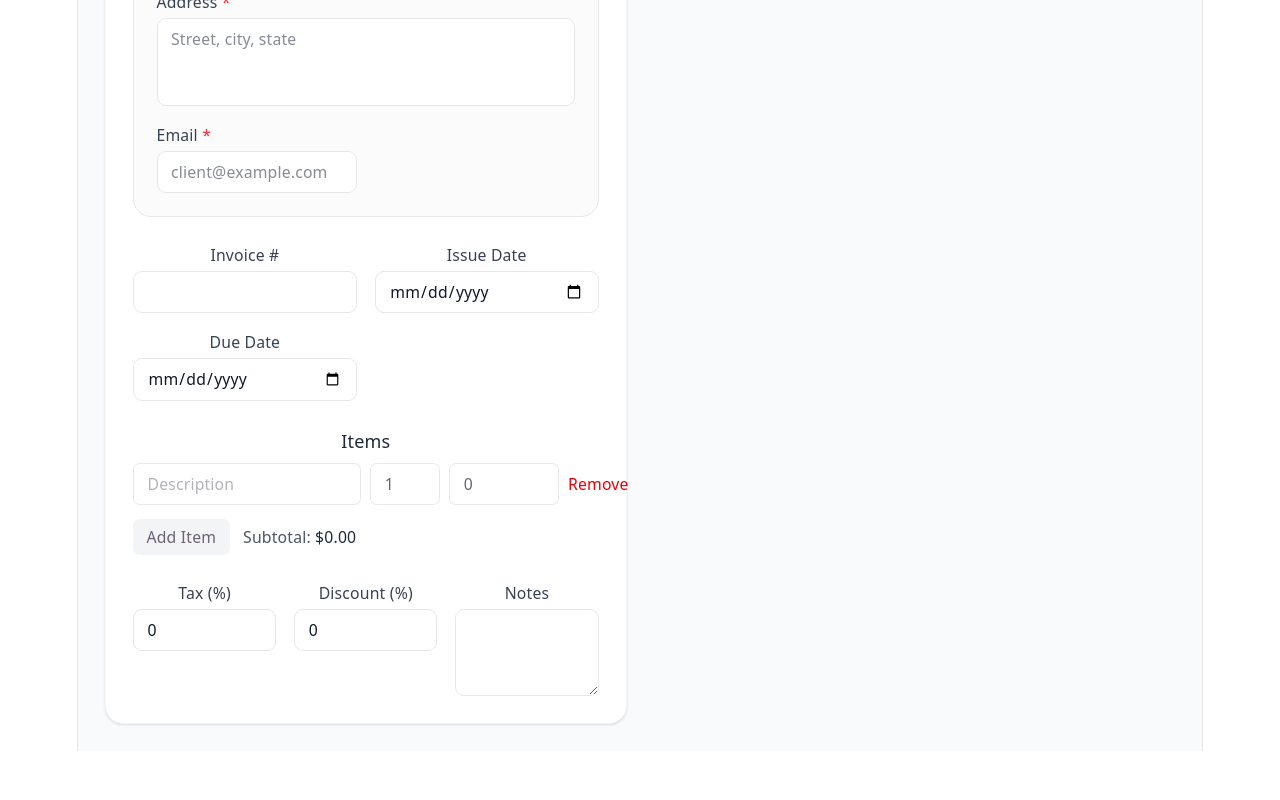
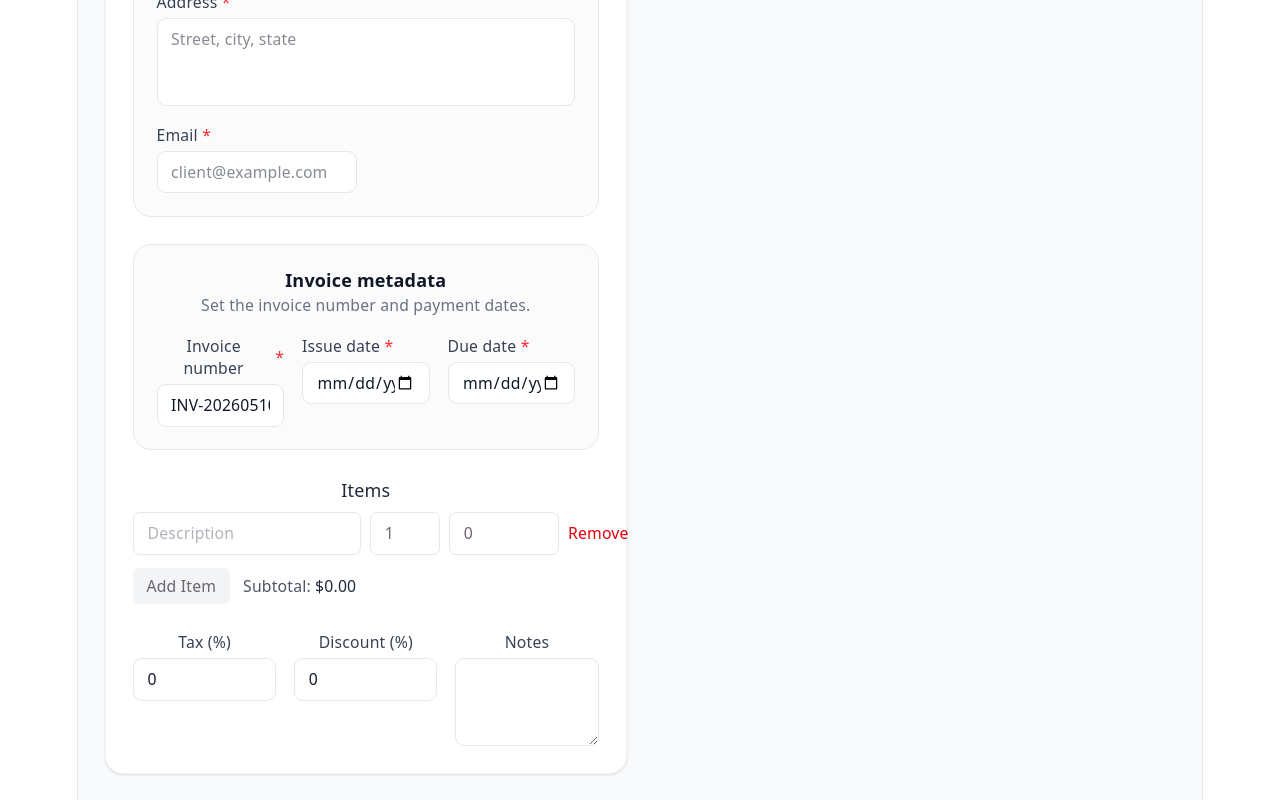
Before and after one commit to Shyni97/Invoice_Generation_Web_Application, a React app in the folder frontend/: page / in a window 1280 px wide. Shown: the part 832-1632 px from the top of the page. Before the commit the page ends 1583 px from the top, so only its background shows below. Built offline with nearby package versions, Linux system fonts and the light colour scheme; the HTML template or start-up script is replaced by a standard one.

Commit message:
Invoice Metadata created

```diff
--- a/frontend/src/components/forms/InvoiceForm.jsx
+++ b/frontend/src/components/forms/InvoiceForm.jsx
@@ -1,5 +1,6 @@
-import { useMemo, useState } from "react";
+import { useEffect, useMemo, useState } from "react";
 
+import InvoiceMetadataSection from "./InvoiceMetadataSection";
 import PartyDetailsSection from "./PartyDetailsSection";
 
 const billerFields = [
@@ -19,6 +20,14 @@ const emptyPartyErrors = { name: "", address: "", email: "", contact: "" };
 
 const validateEmail = (value) => /\S+@\S+\.\S+/.test(value);
 
+const generateInvoiceNumber = () => {
+  const stamp = new Date();
+  const datePart = `${stamp.getFullYear()}${String(stamp.getMonth() + 1).padStart(2, "0")}${String(stamp.getDate()).padStart(2, "0")}`;
+  const timePart = `${String(stamp.getHours()).padStart(2, "0")}${String(stamp.getMinutes()).padStart(2, "0")}${String(stamp.getSeconds()).padStart(2, "0")}`;
+
+  return `INV-${datePart}-${timePart}`;
+};
+
 const validateParty = (section, values) => {
   const errors = { ...emptyPartyErrors };
 
@@ -34,16 +43,38 @@ const validateParty = (section, values) => {
   return errors;
 };
 
+const validateMetadata = (values) => {
+  const errors = {
+    invoiceNumber: values.invoiceNumber.trim() ? "" : "Invoice number is required.",
+    issueDate: values.issueDate ? "" : "Issue date is required.",
+    dueDate: values.dueDate ? "" : "Due date is required.",
+  };
+
+  if (values.issueDate && values.dueDate && values.dueDate < values.issueDate) {
+    errors.dueDate = "Due date cannot be before issue date.";
+  }
+
+  return errors;
+};
+
 const InvoiceForm = ({ invoiceData, setInvoiceData }) => {
   const [touched, setTouched] = useState({
     biller: { name: false, address: false, email: false, contact: false },
     client: { name: false, address: false, email: false },
+    metadata: { invoiceNumber: false, issueDate: false, dueDate: false },
   });
 
   const [errors, setErrors] = useState({
     biller: validateParty("biller", invoiceData.biller),
     client: validateParty("client", invoiceData.client),
+    metadata: validateMetadata(invoiceData),
   });
+
+  useEffect(() => {
+    if (!invoiceData.invoiceNumber) {
+      setInvoiceData(prev => ({ ...prev, invoiceNumber: generateInvoiceNumber() }));
+    }
+  }, [invoiceData.invoiceNumber, setInvoiceData]);
 
   const handleChange = (path, val) => {
     setInvoiceData(prev => {
@@ -78,6 +109,27 @@ const InvoiceForm = ({ invoiceData, setInvoiceData }) => {
     setErrors(prev => ({
       ...prev,
       [section]: validateParty(section, invoiceData[section]),
+    }));
+  };
+
+  const updateMetadataField = (field, value) => {
+    handleChange(field, value);
+
+    setErrors(prev => ({
+      ...prev,
+      metadata: validateMetadata({ ...invoiceData, [field]: value }),
+    }));
+  };
+
+  const markMetadataTouched = (field) => {
+    setTouched(prev => ({
+      ...prev,
+      metadata: { ...prev.metadata, [field]: true },
+    }));
+
+    setErrors(prev => ({
+      ...prev,
+      metadata: validateMetadata(invoiceData),
     }));
   };
 
@@ -130,36 +182,13 @@ const InvoiceForm = ({ invoiceData, setInvoiceData }) => {
           onFieldBlur={(field) => markFieldTouched("client", field)}
         />
 
-        <div className="grid grid-cols-1 gap-4 sm:grid-cols-2">
-          <label className="block text-sm">
-            <span className="font-medium text-gray-700">Invoice #</span>
-            <input
-              value={invoiceData.invoiceNumber}
-              onChange={e => handleChange('invoiceNumber', e.target.value)}
-              className="mt-1 block w-full rounded-lg border border-gray-200 bg-white px-3 py-2 text-sm text-gray-900 outline-none transition focus:border-indigo-500 focus:ring-2 focus:ring-indigo-100"
-            />
-          </label>
-
-          <label className="block text-sm">
-            <span className="font-medium text-gray-700">Issue Date</span>
-            <input
-              type="date"
-              value={invoiceData.issueDate}
-              onChange={e => handleChange('issueDate', e.target.value)}
-              className="mt-1 block w-full rounded-lg border border-gray-200 bg-white px-3 py-2 text-sm text-gray-900 outline-none transition focus:border-indigo-500 focus:ring-2 focus:ring-indigo-100"
-            />
-          </label>
-
-          <label className="block text-sm">
-            <span className="font-medium text-gray-700">Due Date</span>
-            <input
-              type="date"
-              value={invoiceData.dueDate}
-              onChange={e => handleChange('dueDate', e.target.value)}
-              className="mt-1 block w-full rounded-lg border border-gray-200 bg-white px-3 py-2 text-sm text-gray-900 outline-none transition focus:border-indigo-500 focus:ring-2 focus:ring-indigo-100"
-            />
-          </label>
-        </div>
+        <InvoiceMetadataSection
+          values={invoiceData}
+          errors={errors.metadata}
+          touched={touched.metadata}
+          onFieldChange={updateMetadataField}
+          onFieldBlur={markMetadataTouched}
+        />
       </div>
 
       <div className="mt-6">
--- /dev/null
+++ b/frontend/src/components/forms/InvoiceMetadataSection.jsx
@@ -0,0 +1,52 @@
+import FormField from "./FormField";
+
+const InvoiceMetadataSection = ({
+  values,
+  errors = {},
+  touched = {},
+  onFieldChange,
+  onFieldBlur,
+}) => {
+  return (
+    <section className="rounded-2xl border border-gray-200 bg-gray-50/70 p-4 sm:p-5">
+      <div className="mb-4">
+        <h3 className="text-base font-semibold text-gray-900">Invoice metadata</h3>
+        <p className="mt-1 text-sm text-gray-500">Set the invoice number and payment dates.</p>
+      </div>
+
+      <div className="grid grid-cols-1 gap-4 sm:grid-cols-3">
+        <FormField
+          label="Invoice number"
+          value={values.invoiceNumber}
+          placeholder="INV-2026-0001"
+          required
+          error={touched.invoiceNumber ? errors.invoiceNumber : ""}
+          onChange={(event) => onFieldChange("invoiceNumber", event.target.value)}
+          onBlur={() => onFieldBlur("invoiceNumber")}
+        />
+
+        <FormField
+          label="Issue date"
+          type="date"
+          value={values.issueDate}
+          required
+          error={touched.issueDate ? errors.issueDate : ""}
+          onChange={(event) => onFieldChange("issueDate", event.target.value)}
+          onBlur={() => onFieldBlur("issueDate")}
+        />
+
+        <FormField
+          label="Due date"
+          type="date"
+          value={values.dueDate}
+          required
+          error={touched.dueDate ? errors.dueDate : ""}
+          onChange={(event) => onFieldChange("dueDate", event.target.value)}
+          onBlur={() => onFieldBlur("dueDate")}
+        />
+      </div>
+    </section>
+  );
+};
+
+export default InvoiceMetadataSection;
```
